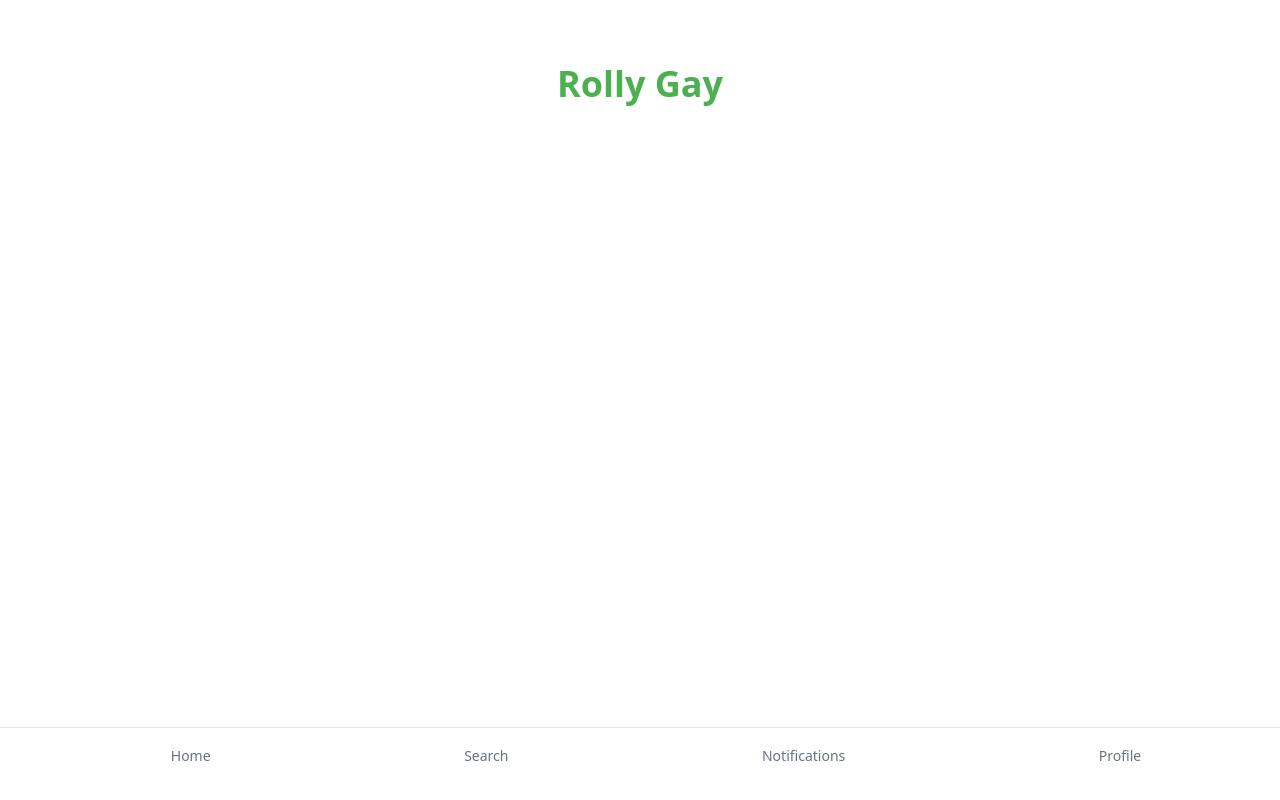
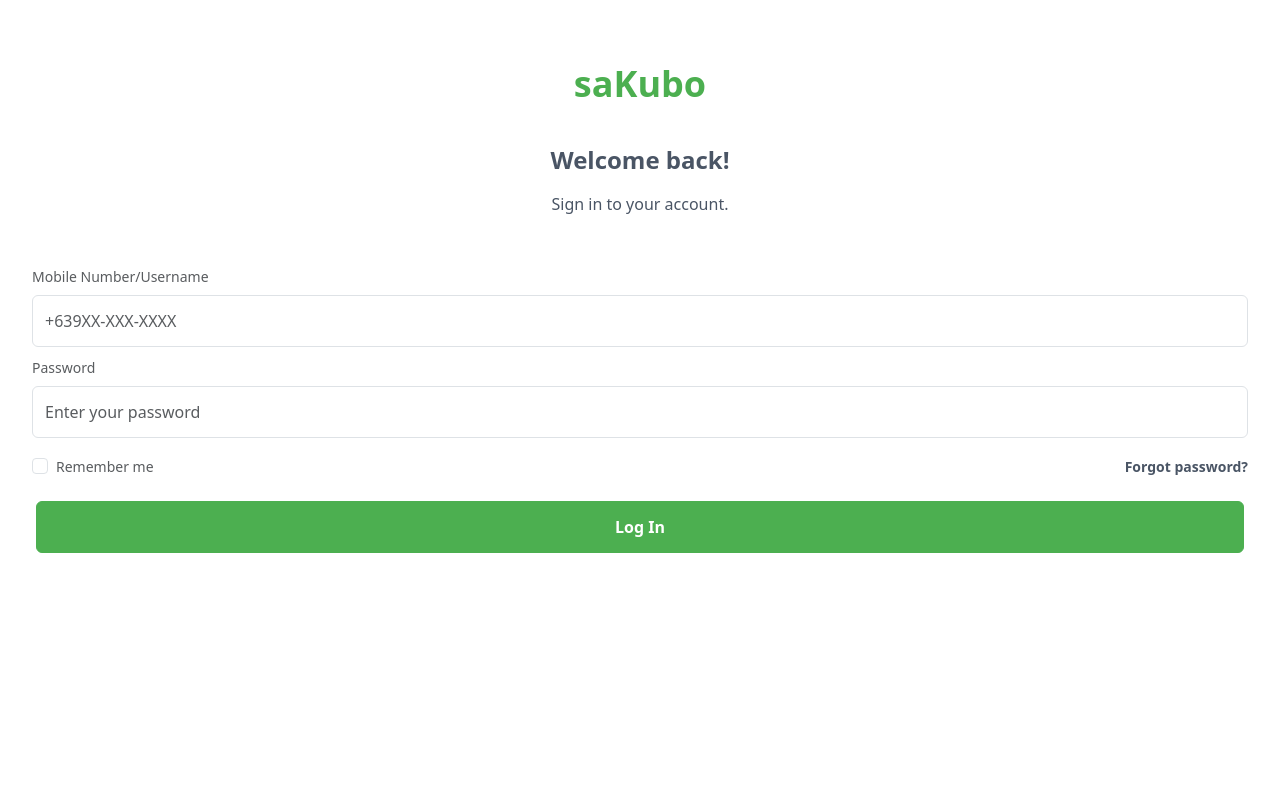
Before and after one commit to cavanrlee/sakubo, a React (Vite) app: page / in a window 1280 px wide. Built offline with nearby package versions, Linux system fonts and the light colour scheme.

Commit message:
SaKubo - NavBar with UI functions

```diff
--- a/src/layouts/Navbar.jsx
+++ b/src/layouts/Navbar.jsx
@@ -10,17 +10,47 @@
 }
 
 const NavBar = () => {
+	const [active, setActive] = useState("home");
+
+	const navItemClass = (key) => `flex flex-col items-center w-25 cursor-pointer transition-colors
+			${active === key ? "text-[#4CAF50] font-semibold" : "text-gray-400"}`;
+
 	return (
 		<div>
 			<main>
 				<Outlet />
 			</main>
 			<footer>
-				<div className="col-12">
+				{/* <div className="col-12">
 					<div className="row">
 						<nav>
 							<Link to="/">Home</Link> | <Link to="/about">About</Link> <button className="btn btn-primary" type="button" onClick={logout}>Logout</button>
 						</nav>
+					</div>
+				</div> */}
+				<div className="row">
+					<div className="col-12">
+						<div className="row">
+							<nav className="fixed bottom-0 left-0 right-0 p-0 bg-white  shadow-[0_-2px_6px_-1px_rgba(0,0,0,0.1)]">
+								<ul className="flex justify-around items-center h-14 m-0 p-0">
+									<li className={navItemClass("home")} onClick={() => setActive("home")}>
+										<span className="text-sm">Home</span>
+									</li>
+
+									<li className={navItemClass("search")} onClick={() => setActive("search")}>
+										<span className="text-sm">Search</span>
+									</li>
+
+									<li className={navItemClass("notifications")} onClick={() => setActive("notifications")}>
+										<span className="text-sm">Notifications</span>
+									</li>
+
+									<li className={navItemClass("profile")} onClick={() => setActive("profile")}>
+										<span className="text-sm">Profile</span>
+									</li>
+								</ul>
+							</nav>
+						</div>
 					</div>
 				</div>
 			</footer>
--- a/src/pages/Dashboard/Dashboard.jsx
+++ b/src/pages/Dashboard/Dashboard.jsx
@@ -4,6 +4,11 @@
 import { useNavigate } from "react-router-dom";
 
 export default function SakuboDashboard({ user_data }) {
+	const [active, setActive] = useState("home");
+
+	const navItemClass = (key) => `flex flex-col items-center w-25 cursor-pointer transition-colors
+   		${active === key ? "text-[#4CAF50] font-semibold" : "text-gray-400"}`;
+
 	return (
 		<>
 
@@ -12,31 +17,31 @@
 					<div className="row">
 						<div className="col-12">
 							<span className="text-4xl text-[#4CAF50] font-bold">
-								Rolly Gay
+								saKubo
 							</span>
 						</div>
 					</div>
 				</div>
 
-				<footer>
+				{/* <footer>
 					<div className="row">
 						<div className="col-12">
 							<div className="row">
-								<nav className="fixed bottom-0 left-0 right-0 bg-white border-t border-gray-200">
-									<ul className="flex justify-around items-center h-14">
-										<li className="flex flex-col items-center text-gray-500 hover:text-blue-600">
+								<nav className="fixed bottom-0 left-0 right-0 p-0 bg-white  shadow-[0_-2px_6px_-1px_rgba(0,0,0,0.1)]">
+									<ul className="flex justify-around items-center h-14 m-0 p-0">
+										<li className={navItemClass("home")} onClick={() => setActive("home")}>
 											<span className="text-sm">Home</span>
 										</li>
 
-										<li className="flex flex-col items-center text-gray-500 hover:text-blue-600">
+										<li className={navItemClass("search")} onClick={() => setActive("search")}>
 											<span className="text-sm">Search</span>
 										</li>
 
-										<li className="flex flex-col items-center text-gray-500 hover:text-blue-600">
+										<li className={navItemClass("notifications")} onClick={() => setActive("notifications")}>
 											<span className="text-sm">Notifications</span>
 										</li>
 
-										<li className="flex flex-col items-center text-gray-500 hover:text-blue-600">
+										<li className={navItemClass("profile")} onClick={() => setActive("profile")}>
 											<span className="text-sm">Profile</span>
 										</li>
 									</ul>
@@ -44,7 +49,7 @@
 							</div>
 						</div>
 					</div>
-				</footer>
+				</footer> */}
 
 				{/* <div className="card border-0 p-0">
 					<div className="row mb-2">
--- a/src/routes/AppRoutes.jsx
+++ b/src/routes/AppRoutes.jsx
@@ -18,7 +18,7 @@
       <Route path="/about" element={<AboutPage />} />
 
       {/* AUTH ROUTES */}
-      <Route path="/" element={<DashboardPage />} />
+      <Route path="/" element={<LogsinPage />} />
       <Route path="/Register" element={<RegisterPage />} />
 
 
```
